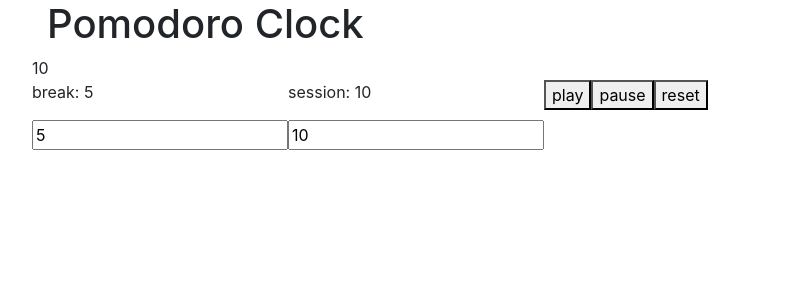
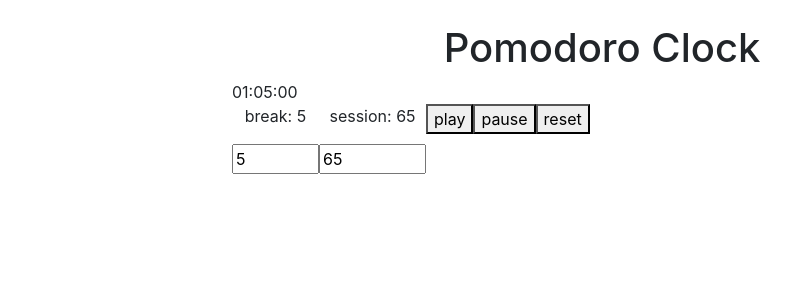
Before and after one commit to chinh-le/pomodoro-clock, a React (Create React App) app: page / in a window 1280 px wide. Shown: the top 300 px of the page, without its empty margins (38-828 px from the left). Built offline with nearby package versions, Linux system fonts and the light colour scheme.

Commit message:
Format time and inputs

```diff
--- a/src/components/TimeComponent.js
+++ b/src/components/TimeComponent.js
@@ -1,9 +1,36 @@
-import React from 'react';
+import React, { useState, useEffect } from 'react';
 
 const TimeComponent = (props) => {
   const { count } = { ...props };
+  const [hrs, setHrs] = useState('00');
+  const [mins, setMins] = useState('00');
+  const [secs, setSecs] = useState('00');
+
+  useEffect(() => {
+    let hrsTxt = Math.floor(count / 3600);
+    if (hrsTxt > 0) {
+      hrsTxt = hrsTxt < 10 ? '0'.concat(hrsTxt) : hrsTxt;
+    }
+    setHrs(hrsTxt);
+
+    const minsTxt = Math.floor((count / 60) - (hrsTxt * 60));
+    setMins(minsTxt < 10 ? '0'.concat(minsTxt) : minsTxt);
+
+    const secsTxt = count % 60;
+    setSecs(secsTxt < 10 ? '0'.concat(secsTxt) : secsTxt);
+
+    return () => {
+      // cleanup
+    };
+  }, [count]);
   return (
-    <div>{count}</div>
+    <div>
+      <span>{hrs}</span>
+      :
+      <span>{mins}</span>
+      :
+      <span>{secs}</span>
+    </div>
   );
 };
 
--- a/src/containers/BreakComponent.js
+++ b/src/containers/BreakComponent.js
@@ -1,22 +1,40 @@
-import React from 'react';
+import React, { useState, useEffect } from 'react';
 import { connect } from 'react-redux';
 import { setBreakLength } from '../store';
 
 const BreakComponent = (props) => {
   // console.log({ ...props });
+  const { min, max, step } = { min: 1, max: 60, step: 1 };
   const {
     breakLength, breakLengthHandler, reset,
   } = { ...props };
+  const [mins, setMins] = useState('');
+  const [inputError, setInputError] = useState('d-none');
 
   const breakHandler = (evt) => {
-    breakLengthHandler(evt.target.value);
-    reset();
+    evt.persist();
+    if (evt.target.validity.valid) {
+      breakLengthHandler(evt.target.value * 60);
+      reset();
+      setInputError('d-none');
+    } else {
+      setInputError('d-block');
+    }
   };
+
+  useEffect(() => {
+    // effect
+    setMins(breakLength / 60);
+    return () => {
+      // cleanup
+    };
+  }, [breakLength]);
 
   return (
     <div>
-      <p>{`break: ${breakLength}`}</p>
-      <input type="number" onChange={breakHandler} value={breakLength} />
+      <p>{`break: ${mins}`}</p>
+      <input type="number" onChange={breakHandler} value={mins} min={min} max={max} step={step} />
+      <span className={inputError}>min 1 / max 60 minutes</span>
     </div>
   );
 };
--- a/src/containers/ClockComponent.js
+++ b/src/containers/ClockComponent.js
@@ -1,5 +1,5 @@
 import React from 'react';
-import { Container, Row } from 'react-bootstrap';
+import { Container, Row, Col } from 'react-bootstrap';
 import { connect } from 'react-redux';
 import useInterval from '../utils/useInterval';
 
@@ -19,7 +19,8 @@ const ClockComponent = (props) => {
 
 
   return (
-    <Container className="clock-container mx-auto" style={{ minWidth: '270px' }}>
+    <Container className="clock-container">
+      <Col xs={8} className="mx-auto my-4 text-center">
         <h1>Pomodoro Clock</h1>
         <Row>
           <TimeComponent count={count} />
@@ -29,6 +30,7 @@ const ClockComponent = (props) => {
           <SessionComponent reset={reset} />
           <ControlsComponent play={play} pause={pause} reset={reset} />
         </Row>
+      </Col>
     </Container>
 
   );
--- a/src/containers/ControlsComponent.js
+++ b/src/containers/ControlsComponent.js
@@ -1,4 +1,4 @@
-import React, { useEffect } from 'react';
+import React from 'react';
 import { connect } from 'react-redux';
 import { resetClock } from '../store';
 
--- a/src/containers/SessionComponent.js
+++ b/src/containers/SessionComponent.js
@@ -1,22 +1,39 @@
-import React from 'react';
+import React, { useState, useEffect } from 'react';
 import { connect } from 'react-redux';
 import { setSessionLength } from '../store';
 
 const SessionComponent = (props) => {
   // console.log({ ...props });
+  const { min, max, step } = { min: 1, max: 1440, step: 5 };
   const {
     sessionLength, sessionLengthHandler, reset,
   } = { ...props };
+  const [mins, setMins] = useState('');
+  const [inputError, setInputError] = useState('d-none');
 
   const sessionHandler = (evt) => {
-    sessionLengthHandler(evt.target.value);
-    reset(true);
+    if (evt.target.validity.valid) {
+      sessionLengthHandler(evt.target.value * 60);
+      reset(true);
+      setInputError('d-none');
+    } else {
+      setInputError('d-block');
+    }
   };
+
+  useEffect(() => {
+    // effect
+    setMins(Math.floor(sessionLength / 60));
+    return () => {
+      // cleanup
+    };
+  }, [sessionLength]);
 
   return (
     <div>
-      <p>{`session: ${sessionLength}`}</p>
-      <input type="number" onChange={sessionHandler} value={sessionLength} />
+      <p>{`session: ${mins}`}</p>
+      <input type="number" onChange={sessionHandler} value={mins} min={min} max={max} step={step} />
+      <span className={inputError}>by 5 / min 1 /max 1440 minutes (24 hours)</span>
     </div>
   );
 };
--- a/src/store.js
+++ b/src/store.js
@@ -5,8 +5,9 @@ export const RESET_CLOCK = 'RESET_CLOCK';
 
 // init state
 const initState = {
-  breakLength: 5,
-  sessionLength: 10,
+  breakLength: 300, // 5*60
+  sessionLength: 3900, // 65*60
+  // sessionLength: 1500, // 25*60
 };
 
 
--- a/src/utils/useInterval.js
+++ b/src/utils/useInterval.js
@@ -36,7 +36,7 @@ export default (delay, sessionLength, breakLength) => {
       intervalRef.current = setInterval(() => {
         c -= 1;
         setCount(c);
-        // console.log(c);
+        console.log(c);
         if (c === 0) {
           pause();
           setCount(isSession ? breakLength : sessionLength);
```
Lines whose indentation alone changed are shown as unchanged.
